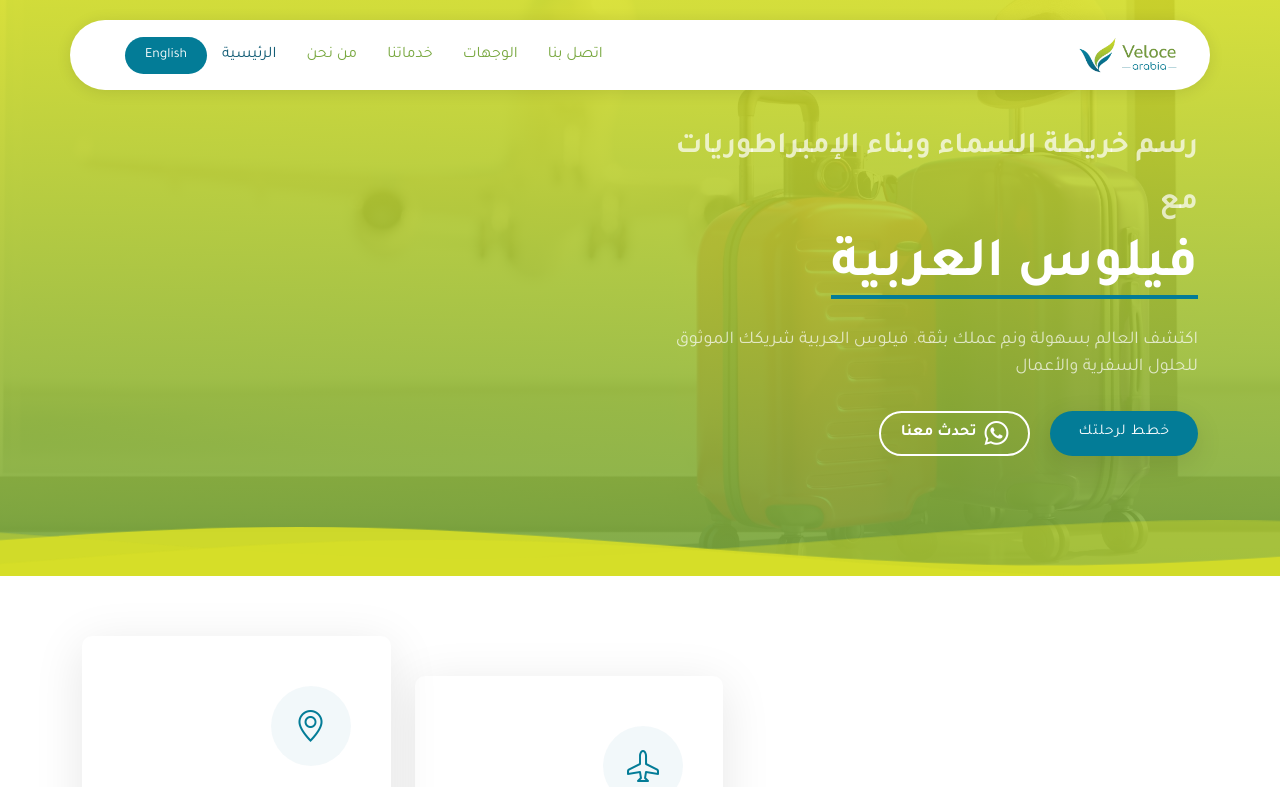
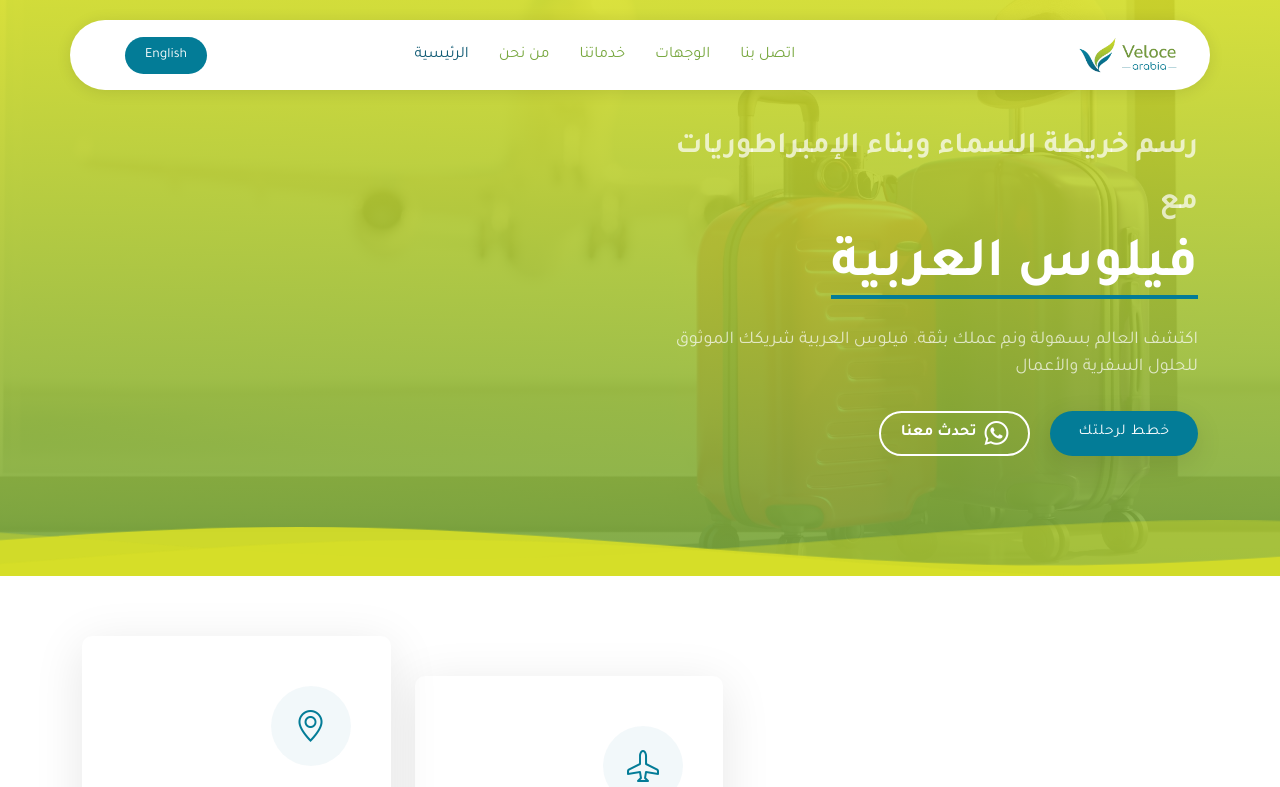
Before and after one commit to febinhusna/veloce.arabia, a plain HTML site: page index.html in a window 1280 px wide. Both pictures are taken after a click on the button "عربي". Shown: the top 787 px of the page. Drawn offline with Linux system fonts and the light colour scheme.

Commit message:
Update main.css

```diff
--- a/assets/css/main.css
+++ b/assets/css/main.css
@@ -39,7 +39,7 @@
   --background-gradient: linear-gradient(180deg, #D6DE28 0%, #79A840 100%);
   --surface-color: #ffffff;
 
-  background: var(--background-gradient); /* ✅ apply the gradient */
+  background: var(--background-gradient); /* âœ… apply the gradient */
   color: #000; /* optional: ensure text is readable */
 }
 
@@ -217,8 +217,13 @@ h6 {
   background: linear-gradient(180deg, #D6DE28 0%, #79A840 100%) !important;
 }
 
+
 .header.scrolled .navmenu a {
   color: #ffffff;
+}
+
+.navmenu a.active {
+  color: #135D76;
 }
 
 .header.scrolled .navmenu a:hover,
@@ -299,6 +304,15 @@ h6 {
 --------------------------------------------------------------*/
 /* Navmenu - Desktop */
 @media (min-width: 1200px) {
+  body.rtl .navmenu {
+    margin-left: auto;
+    margin-right: auto;
+    text-align: center;
+  }
+
+  body.rtl .navmenu ul {
+    justify-content: center;
+  }
   .navmenu {
     padding: 0;
   }
```
